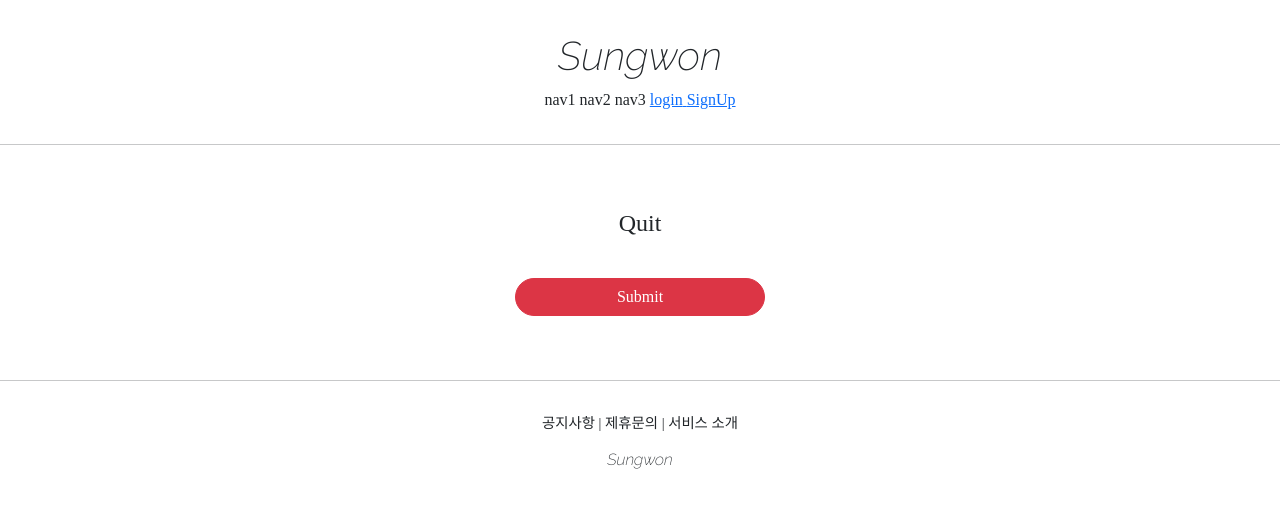
After one commit to sungwoni/toyproject_django, a Django app: template accountapp/templates/accountapp/delete.html in a window 1280 px wide. The commit adds this page. Shown: the top 508 px of the page. Run offline with Django 3.2, Linux system fonts and the light colour scheme; the template is opened without the code that fills it: values that come from a table or form of the project are taken from there, others are empty; some libraries are stand-ins or nearby versions.

Commit message:
django course 26 commit

```diff
--- /dev/null
+++ b/accountapp/templates/accountapp/delete.html
@@ -0,0 +1,18 @@
+{% extends 'base.html' %}
+
+{% block content %}
+
+  <div style="text-align: center; max-width: 500px; margin: 4rem auto">
+    <div class="mb-4">
+      <h4>Quit</h4>
+    </div>
+
+    <form action="{% url 'accountapp:delete' pk=user.pk %}" method="post">
+      {% csrf_token %}
+<!--      {{ form }}-->
+      <input type="submit" class="btn btn-danger rounded-pill col-6 mt-3">
+    </form>
+
+  </div>
+
+{% endblock %}
--- a/accountapp/templates/accountapp/detail.html
+++ b/accountapp/templates/accountapp/detail.html
@@ -18,6 +18,11 @@
           Change Info
         </p>
       </a>
+      <a href="{% url 'accountapp:delete' pk=user.pk %}">
+        <p>
+          Quit
+        </p>
+      </a>
       {% endif %}
     </div>
   </div>
--- a/accountapp/urls.py
+++ b/accountapp/urls.py
@@ -1,7 +1,7 @@
 from django.contrib.auth.views import LoginView, LogoutView
 from django.urls import path
 
-from accountapp.views import hello_world, AccountCreateView, AccountDetailView, AccountUpdateView
+from accountapp.views import hello_world, AccountCreateView, AccountDetailView, AccountUpdateView, AccountDeleteView
 
 app_name = 'accountapp'  #앞으로 함수호출할 때 더 간단해지니까 해보기
 
@@ -14,5 +14,5 @@ urlpatterns=[
     path('create/', AccountCreateView.as_view(), name='create'),
     path('detail/<int:pk>', AccountDetailView.as_view(), name='detail'),
     path('update/<int:pk>', AccountUpdateView.as_view(), name='update'),
-
+    path('delete/<int:pk>', AccountDeleteView.as_view(), name='delete'),
 ]
--- a/sungwon/templates/header.html
+++ b/sungwon/templates/header.html
@@ -9,6 +9,9 @@
         <a href="{% url 'accountapp:login' %}?next={{ request.path }}">
             <span>login</span>
         </a>
+        <a href="{% url 'accountapp:create' %}">
+            <span>SignUp</span>
+        </a>
         {% else %}
         <a href="{% url 'accountapp:detail' pk=user.pk %}">
             <span>MyPage</span>
```
Also changed, not shown: accountapp/views.py (+7 -1 lines), db.sqlite3.
